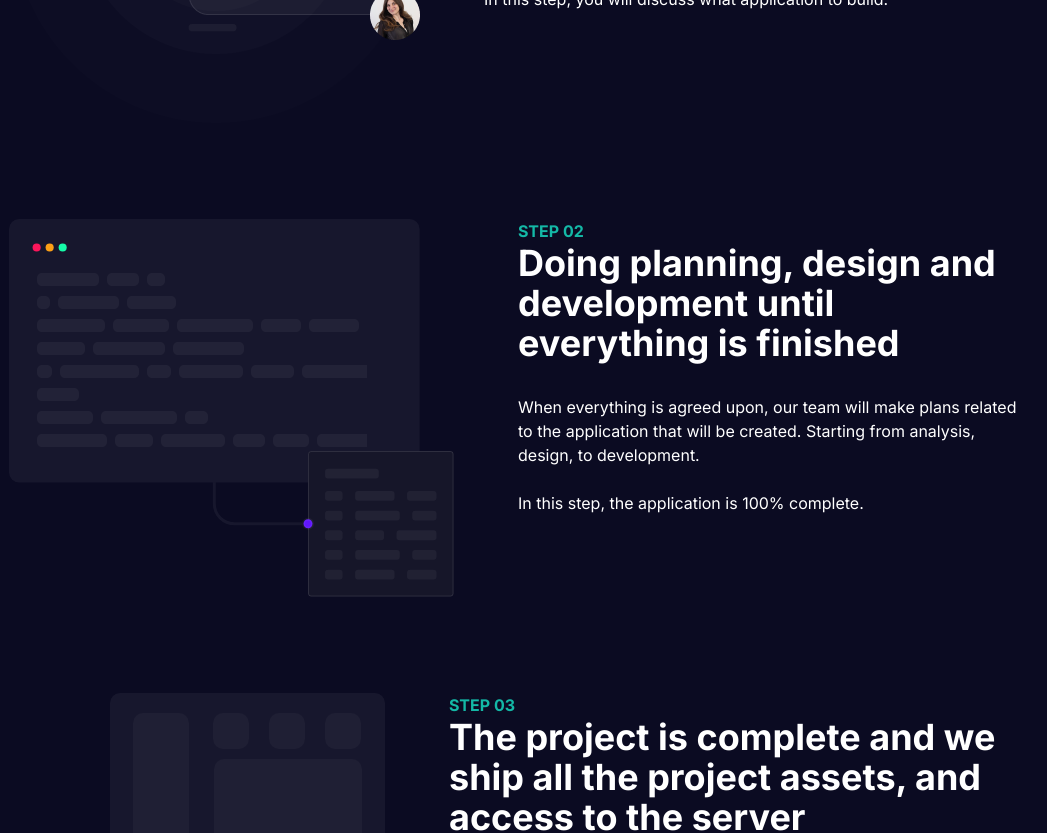
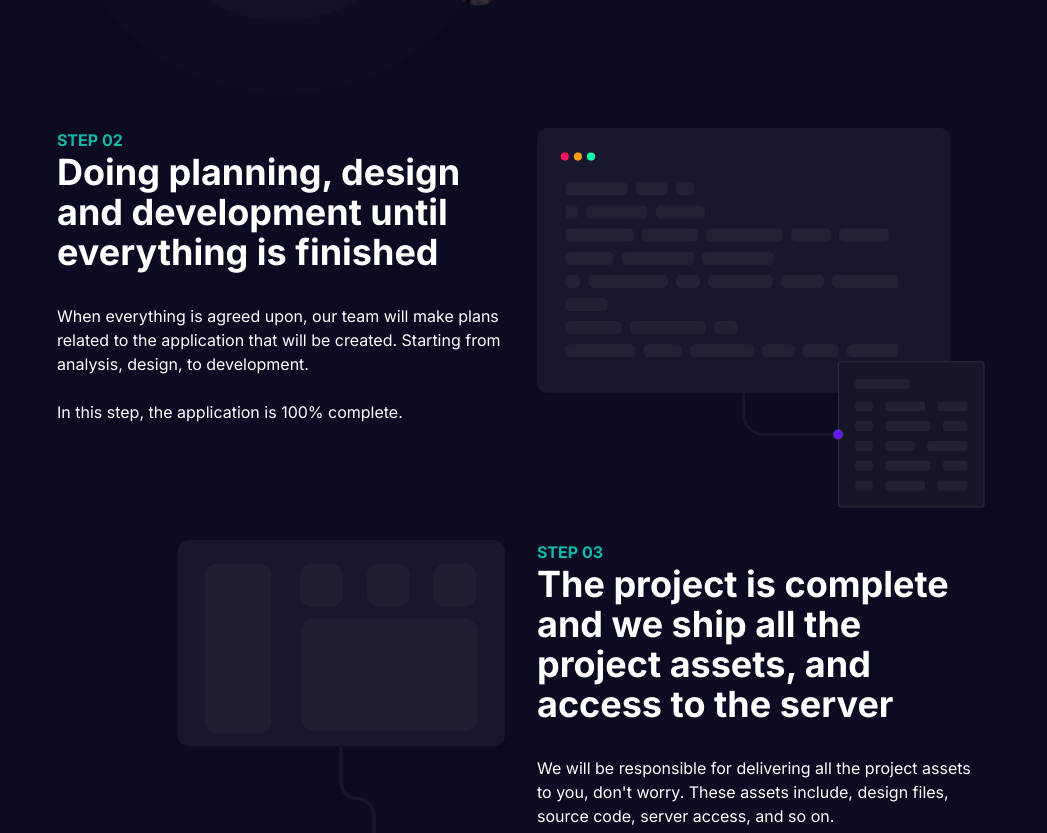
Before and after one commit to yorisofficial/collosal-dev, a Next.js app: page /work in a window 1280 px wide. Shown: the part 920-1753 px from the top of the page, without its empty margins (119-1166 px from the left). Built offline with nearby package versions, Linux system fonts and the light colour scheme.

Commit message:
Fix error class in UI

```diff
--- a/constants/index.ts
+++ b/constants/index.ts
@@ -134,7 +134,7 @@ export const HOWWEWORK = [
         "step": "STEP 02",
         "image": "/image/how-work/development_illustration.svg",
         "imageAlt": "2",
-        "class": "order-first"
+        "class": "order-last xl:order-first"
     },
     {
         "title": "The project is complete and we ship all the project assets, and access to the server",
--- a/src/app/(pages)/contact/page.tsx
+++ b/src/app/(pages)/contact/page.tsx
@@ -5,7 +5,7 @@ import React from "react";
 const page = () => {
   return (
     <>
-      <div className="relative grid gap-8 p-[5%] xl:grid-cols-2 xl:px-32">
+      <div className="relative grid gap-8 p-[5%] xl:grid-cols-2 xl:px-44">
         <div className="absolute right-32 top-32 -z-20 h-48 w-48 -translate-y-1/2 rounded-full bg-[#FC165B]/20 blur-3xl xl:h-[700px] xl:w-[700px]"></div>
         <div className="absolute -left-40 top-1/2 -z-20 h-48 w-48 -translate-y-1/2 rounded-full bg-[#FCA016]/20 blur-3xl xl:h-[700px] xl:w-[700px]"></div>
         <div className="absolute left-1/2 top-1/2 -z-30 h-48 w-48 -translate-x-1/2 -translate-y-1/2 rounded-full bg-[#16FCD2]/20 blur-3xl xl:h-[500px] xl:w-[500px]"></div>
@@ -18,7 +18,7 @@ const page = () => {
               We love receiving messages from you, we are waiting for it.
             </h1>
           </div>
-          <div className="cta-group flex flex-col items-start justify-center gap-6 md:flex-row">
+          <div className="cta-group flex flex-col items-start justify-center gap-6 md:flex-row xl:flex-col">
             <div className="cta-item-1 flex items-center justify-center gap-7">
               <div className="flex h-20 w-20 items-center justify-center bg-white/20">
                 <IconPhoneCall size={40} />
@@ -84,11 +84,8 @@ const page = () => {
               <div className="col-span-2 flex flex-col gap-1.5">
                 <label htmlFor="message">Tell Us Your Problem</label>
                 <textarea
-                  name=""
-                  id=""
-                  cols={30}
-                  rows={10}
                   required
+                  rows={4}
                   placeholder="input your problem"
                   className="w-full rounded-md border border-white/30 bg-transparent p-2"
                 ></textarea>
--- a/src/app/(pages)/quotes/page.tsx
+++ b/src/app/(pages)/quotes/page.tsx
@@ -4,7 +4,7 @@ import React from "react";
 const page = () => {
   return (
     <>
-      <div className="relative mt-8 grid h-full w-full grid-cols-1 gap-16 xl:mt-0 xl:grid-cols-2">
+      <div className="relative mt-8 grid h-full w-full grid-cols-1 gap-16 xl:mt-0 xl:grid-cols-2 xl:px-44">
         <div className="absolute -z-10 h-full w-full opacity-10 blur-2xl filter xl:block">
           <div className="-translate-y-1/5 -left-1/5 -top-1/5 absolute z-10 h-[120px] w-[120px] rounded-full bg-yellow-500 xl:h-[240px] xl:w-[240px]"></div>
           <div className="absolute -top-1/4 right-0 z-0 h-[300px] w-[300px] -translate-x-1/2 rounded-full bg-teal-500 xl:h-[700px] xl:w-[700px]"></div>
@@ -97,9 +97,9 @@ const page = () => {
                   name=""
                   id=""
                   cols={30}
-                  rows={10}
+                  rows={4}
                   required
-                  placeholder="input your problem"
+                  placeholder="let's solve your problem"
                   className="w-full rounded-md border border-white/30 bg-transparent p-2"
                 ></textarea>
               </div>
--- a/src/app/(pages)/work/components/PerStep.tsx
+++ b/src/app/(pages)/work/components/PerStep.tsx
@@ -14,16 +14,18 @@ type Props = {
 const PerStep = (props: Props) => {
   return (
     <>
-      <div className="step__1 mt-16 flex flex-col items-center justify-center gap-8 xl:flex-row xl:items-start xl:gap-16">
+      <div className="step__1 grid grid-cols-1 items-center justify-center gap-8 xl:grid-cols-2 xl:items-start">
         <Image
           src={props.image}
           alt={`Illustration step ${props.imageAlt}`}
           height={500}
           width={500}
-          className="h-3/4 w-3/4 xl:h-fit xl:w-fit"
+          className=""
         />
         <div
-          className={`description ${props.class} flex flex-col gap-8 text-center xl:text-start`}
+          className={`description ${
+            props.class !== "" ? "xl:order-first" : ""
+          } flex flex-col gap-8 py-8 text-center xl:py-0 xl:text-start`}
         >
           <div className="title-step">
             <span className="font-bold uppercase text-teal-500">
--- a/src/app/(pages)/work/page.tsx
+++ b/src/app/(pages)/work/page.tsx
@@ -6,7 +6,7 @@ const page = () => {
 
   return (
     <>
-      <div className="container-pages mt-16 flex h-full w-full flex-col items-center justify-start gap-16 px-[5%] py-16 md:px-24 xl:mt-32 xl:px-32">
+      <div className="container-pages mt-16 flex h-full w-full flex-col items-center justify-start gap-16 px-[5%] py-16 md:px-24 xl:mt-32 xl:px-44">
         <div className="header-content flex w-full flex-col items-center justify-center text-center">
           <span className="font-bold uppercase text-teal-500">HOW WE WORK</span>
           <h1 className="h-fit text-4xl font-bold xl:w-[500px]">
--- a/src/app/components/Navbar.tsx
+++ b/src/app/components/Navbar.tsx
@@ -100,9 +100,11 @@ const Navbar = () => {
           </ul>
         </div>
         <div className="cta-button mt-4 hidden xl:block">
-          <Button variant="secondary" size="large">
-            Contact
-          </Button>
+          <Link href={"/contact"}>
+            <Button variant="secondary" size="large">
+              Contact
+            </Button>
+          </Link>
         </div>
       </nav>
     </div>
```
